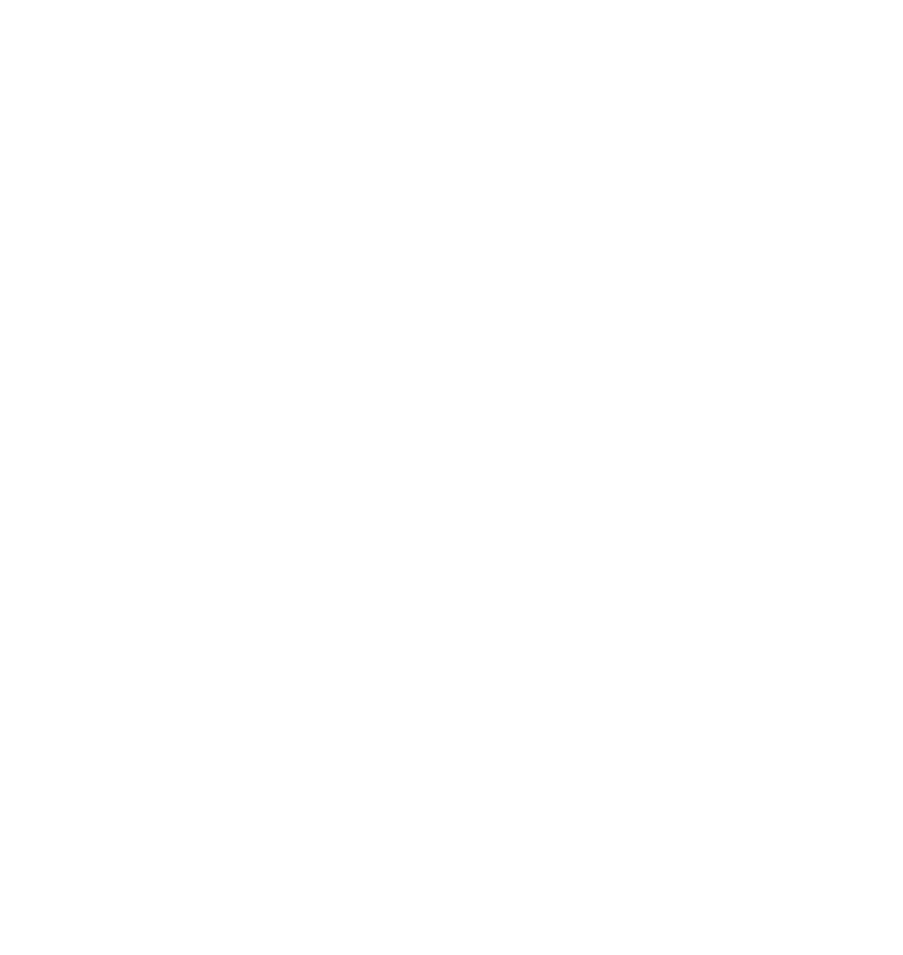
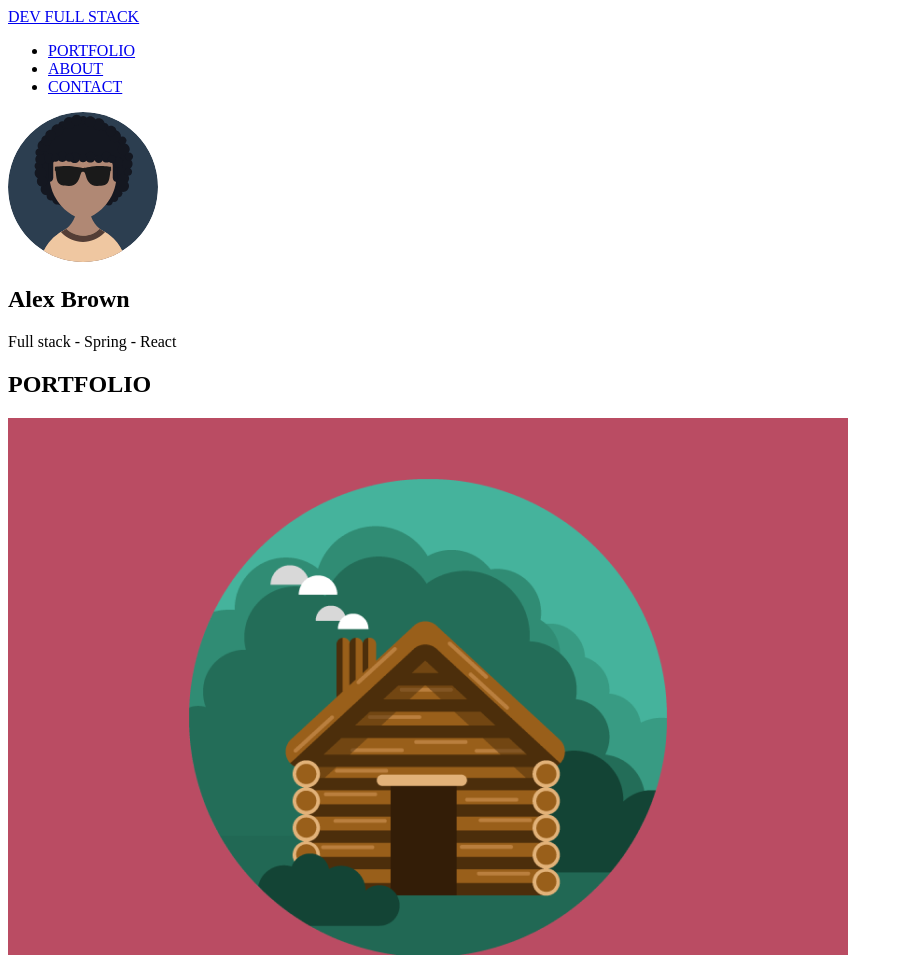
Before and after one commit to andreportol/DSModulo3_HTMLeCSS_Responsividade, a plain HTML site: page index.html in a window 1280 px wide. Shown: the top 955 px of the page, without its empty margins (0-903 px from the left). Before the commit the page ends 800 px from the top, so only its background shows below. Drawn offline with Linux system fonts and the light colour scheme.

Commit message:
Arquivo index.html com todos os elementos inseridos e styles modificado

```diff
--- a/css/styles.css
+++ b/css/styles.css
@@ -1,3 +1,11 @@
-h1{
-    background-color: yellow;
+:root{
+    --text-nav-color:#FFFFFF;
+    --gray-color:#2C3E50;
+    --green-section-one:#1ABC9C;
 }
+header{
+
+}
+header a,li{
+
+}
--- a/index.html
+++ b/index.html
@@ -1,5 +1,6 @@
 <!DOCTYPE html>
 <html lang="pt-br">
+
 <head>
     <meta charset="UTF-8">
     <meta http-equiv="X-UA-Compatible" content="IE=edge">
@@ -7,22 +8,47 @@
     <title>Meu Perfil</title>
     <link rel="stylesheet" href="css/styles.css">
 </head>
+
 <body>
     <header>
         <nav>
-
+            <a href="#">DEV FULL STACK</a>
+            <ul class="navegator-link">
+                <li><a href="#">PORTFOLIO</a></li>
+                <li><a href="#">ABOUT</a></li>
+                <li><a href="https://github.com/andreportol" target="_blank">CONTACT</a></li>
+            </ul>
         </nav>
     </header>
     <main>
         <section>
-
+            <div>
+                <img src="img/Profile Image.svg" alt="Avatar">
+                <h1>Alex Brown</h1>
+                <p>Full stack - Spring - React</p>
+            </div>
         </section>
         <section>
-
+            <h2>PORTFOLIO</h2>
+            <div>
+                <img src="img/portifolio1.png" alt="Portifolio 1">
+                <img src="img/portifolio2.png" alt="Portifolio 2">
+                <img src="img/portifolio3.png" alt="Portifolio 3">
+                <img src="img/portifolio4.png" alt="Portifolio 4">
+                <img src="img/portifolio5.png" alt="Portifolio 5">
+                <img src="img/portifolio6.png" alt="Portifolio 6">
+            </div>
         </section>
     </main>
     <footer>
-
+        <div>Siga-nos</div>
+        <div>
+            <a href="https://www.youtube.com/channel/UCvezsvw7863OVTyldaRQ6YQ"><img src="img/imageInstagram.png"
+                    alt="Instagram"></a>
+            <a href="https://www.youtube.com/channel/UCvezsvw7863OVTyldaRQ6YQ"><img src="img/imagemYoutube.png"
+                    alt="YoutTube"></a>
+        </div>
     </footer>
 </body>
+
 </html>
```
Also changed, not shown: img/Profile Image.svg (added), img/imageInstagram.png (added), img/imagemYoutube.png (added), img/portifolio1.png (added), img/portifolio2.png (added), img/portifolio3.png (added), img/portifolio4.png (added), img/portifolio5.png (added), img/portifolio6.png (added).
